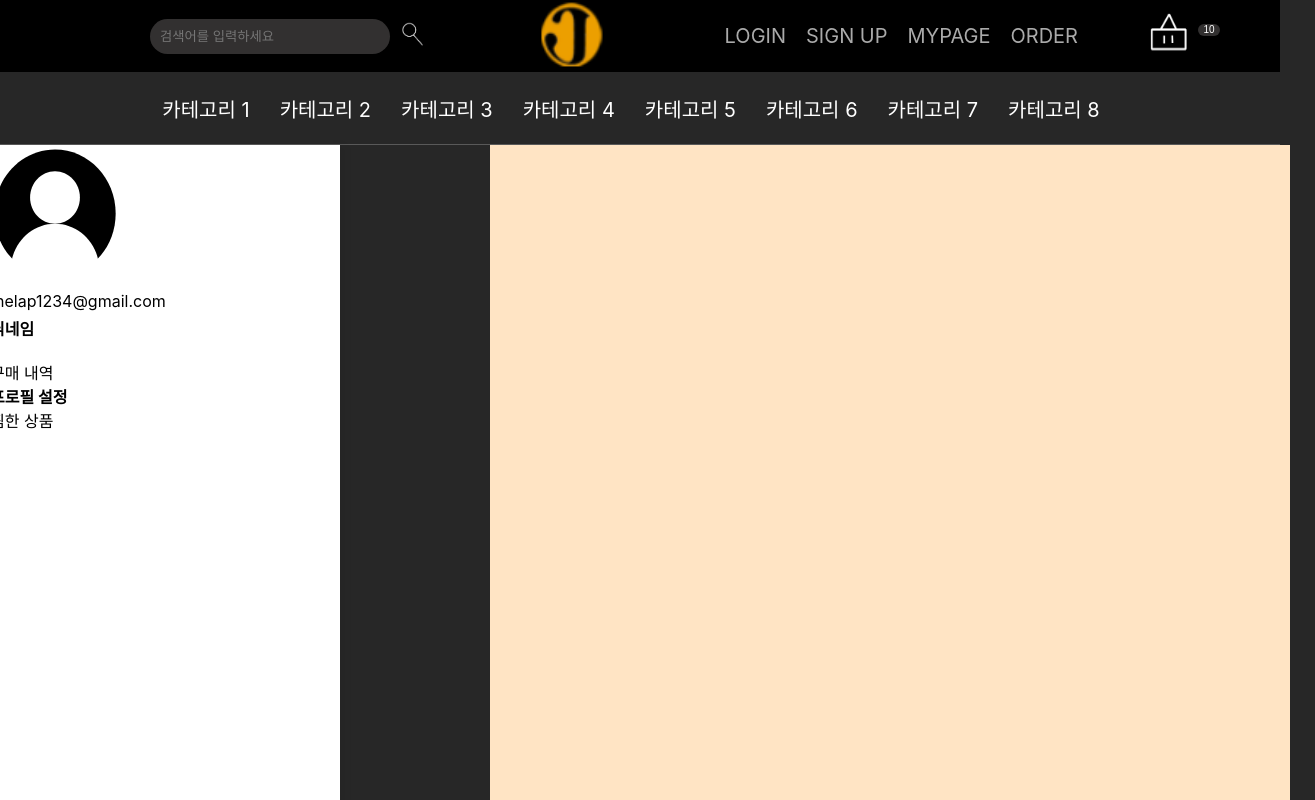
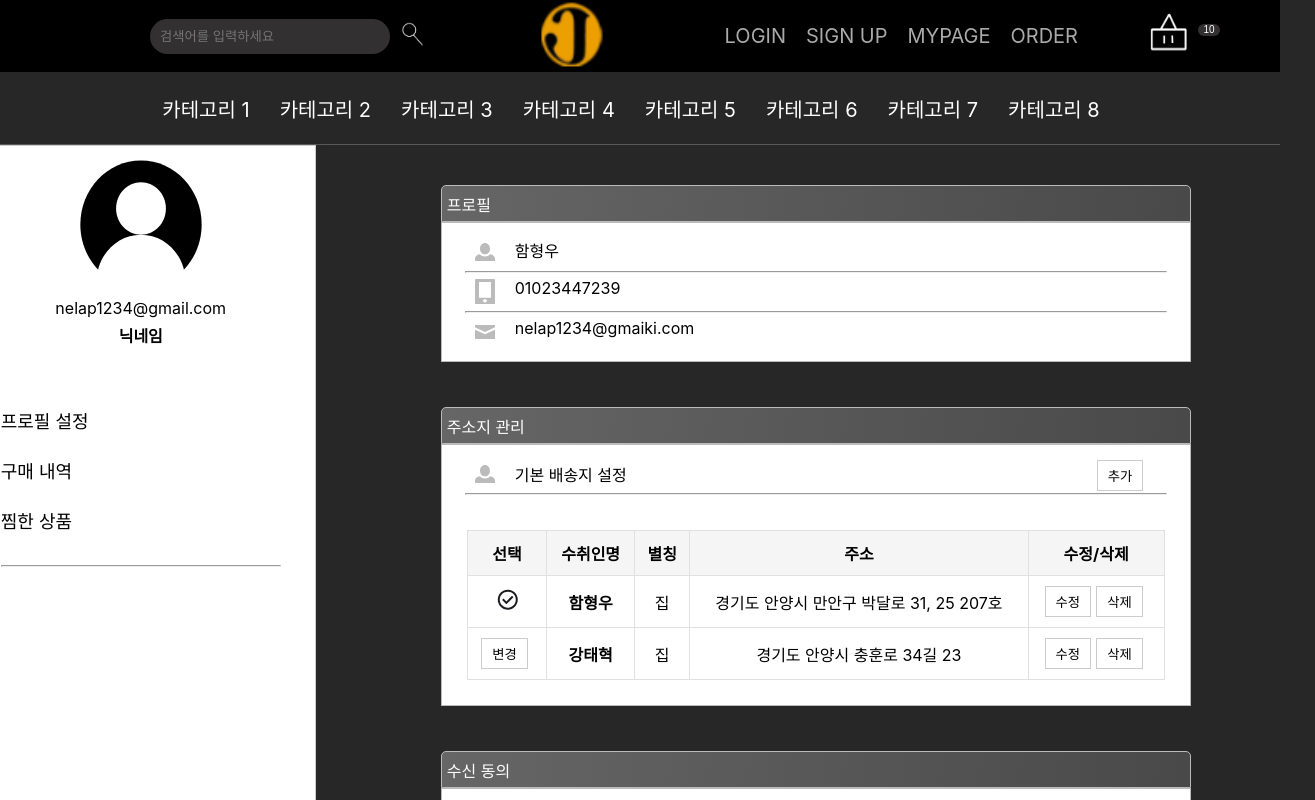
Before and after one commit to mulhowk/instrumentShop, a React (Create React App) app in the folder src/main/frontend/: page /myinfo in a window 1280 px wide. Shown: the top 800 px of the page, 1315 px wide, since content can reach past the window. Built offline with nearby package versions, Linux system fonts and the light colour scheme.

Commit message:
feat:MyPage 메인화면 추가

```diff
--- a/src/main/frontend/src/components/myPage/MyInfoContent.js
+++ b/src/main/frontend/src/components/myPage/MyInfoContent.js
@@ -1,10 +1,85 @@
 import "../../styles/myInfo/myInfoContent.css"
+import cUser from "../../img/register/c-user.svg"
+import cPhone from "../../img/register/c-phone.svg"
+import cEmail from "../../img/register/c-email.svg"
+import MyPageAddress from "./MyPageAddress";
+
 
 function MyInfoContent() {
     return (
         <>
             <div className="myInfo-content-tab">
-
+                <div className="m-c-group">
+                    <div className="m-c-g-tab">
+                        <div className="m-c-g-t-header">
+                            <p>프로필</p>
+                        </div>
+                        <div className="m-c-g-t-content">
+                            <div className="m-c-g-t-c-tab"
+                                style={{backgroundImage: `url(${cUser})`,
+                                backgroundRepeat: 'no-repeat',
+                                backgroundPosition: '20px',
+                                backgroundSize: '20px'
+                            }}>
+                                <span className="t-span">함형우</span>
+                            </div>
+                            <hr className="t-hr" />
+                            <div className="m-c-g-t-c-tab"
+                                style={{backgroundImage: `url(${cPhone})`,
+                                backgroundRepeat: 'no-repeat',
+                                backgroundPosition: '20px',
+                                backgroundSize: '20px'
+                            }}>
+                                <span className="t-span">01023447239</span>
+                            </div>
+                            <hr className="t-hr" />
+                            <div className="m-c-g-t-c-tab"
+                                style={{backgroundImage: `url(${cEmail})`,
+                                backgroundRepeat: 'no-repeat',
+                                backgroundPosition: '20px',
+                                backgroundSize: '20px'
+                            }}>
+                                <span className="t-span">nelap1234@gmaiki.com</span>
+                            </div>
+                        </div>
+                    </div>
+                    <div className="null-space" />
+                    <div className="m-c-g-tab">
+                        <div className="m-c-g-t-header">
+                            <p>주소지 관리</p>
+                        </div>
+                        <div className="m-c-g-t-content">
+                            <div className="m-c-g-t-c-tab"
+                                    style={{backgroundImage: `url(${cUser})`,
+                                    backgroundRepeat: 'no-repeat',
+                                    backgroundPosition: '20px',
+                                    backgroundSize: '20px'
+                                }}>
+                                <span className="t-span">기본 배송지 설정</span>
+                                <button className="delete-button"
+                                    style={{ left:'470px',
+                                             position: 'relative'
+                                    }}>추가</button>
+                            </div>
+                            <hr className="t-hr" />
+                            <div className="m-c-g-t-address">
+                                <MyPageAddress/>
+                            </div>
+                        </div>
+                    </div>
+                    <div className="null-space" />
+                    <div className="m-c-g-tab">
+                        <div className="m-c-g-t-header">
+                            <p>수신 동의</p>
+                        </div>
+                        <div className="m-c-g-t-content">
+                        <div className="m-c-g-t-sns">
+                                <span className="t-sms">SMS 수신 동의 </span>
+                                <span className="t-email">이메일 수신 동의</span>
+                            </div>
+                        </div>
+                    </div>
+                </div>
             </div>
         </>
     );
--- a/src/main/frontend/src/components/myPage/MyInfoSide.js
+++ b/src/main/frontend/src/components/myPage/MyInfoSide.js
@@ -9,20 +9,19 @@ function MyInfoSide() {
                     <div className="p-l-info">
                         <img className="image-icon" alt="" src={pImage} />
                         <p className="p-l-i-email">nelap1234@gmail.com</p>
-                        <b className="b3">닉네임</b>
+                        <b className="p-l-i-nickName">닉네임</b>
                     </div>
-                    <div>
-                        <br className="p-l-br" />
+                    <div className="p-l-info-content">
                             <div className="p-l-i-button">
-                                <div className="div12">구매 내역</div>
+                                <div className="p-l-i-tab">프로필 설정</div>
                             </div>
                             <div className="p-l-i-button">
-                                <b className="b2">프로필 설정</b>
+                                <div className="p-l-i-tab">구매 내역</div>
                             </div>
                             <div className="p-l-i-button">
-                                <div className="div13">찜한 상품</div>
+                                <div className="p-l-i-tab">찜한 상품</div>
                             </div>
-                        <br className="p-l-br" />
+                        <hr className="p-l-i-hr" />
                     </div>
                 </div>
             </div>
--- /dev/null
+++ b/src/main/frontend/src/components/myPage/MyPageAddress.js
@@ -0,0 +1,68 @@
+import React, { useState } from 'react';
+
+import aCheck from '../../img/info/check_circle.svg'
+
+import '../../styles/myInfo/myInfoAddress.css'
+
+const MyPageAddress = () => {
+
+    const [addresses, setAddresses] = useState([
+        {
+            id: '1',
+            name: '함형우',
+            nickName: '집',
+            mainAddress: '경기도 안양시 만안구 박달로 31, 25 207호',
+            detailAddress: '경기도 안양시 만안구 박달로 111-1, 번영빌딩 25 207호',
+            contact: '010-2344-7239',
+            rank: 1
+        },
+        {
+            id: '2',
+            name: '강태혁',
+            nickName: '집',
+            mainAddress: '경기도 안양시 충훈로 34길 23',
+            detailAddress: '경기도 안양시 만안구 3길 2학2이',
+            contact: '010-1549-7842',
+            rank: 0
+        }
+        //... 다른 주소 데이터
+    ]);
+
+    return (
+        <div className="address-container">
+        <table className="address-table">
+            <thead>
+                <tr>
+                    <th>선택</th>
+                    <th>수취인명</th>
+                    <th>별칭</th>
+                    <th>주소</th>
+                    <th>수정/삭제</th>
+                </tr>
+            </thead>
+            <tbody>
+                {addresses.map(address => (
+                    <tr key={address.id}>
+                        <td>
+                            {address.rank !== 1 ?
+                                <button className="m-c-reflect-button">변경</button>
+                                : <img src={aCheck} alt="Checked" className="check-icon" />}
+                        </td>
+                        <td className="address-name">{address.name}</td>
+                        <td className="address-nickName">
+                            {address.nickName}
+                        </td>
+                        <td className="address-address">{address.mainAddress}</td>
+                        <td className="address-actions">
+                            <button className="edit-button">수정</button>
+                            <button className="delete-button">삭제</button>
+                        </td>
+                    </tr>
+                ))}
+            </tbody>
+        </table>
+    </div>
+    );
+}
+
+export default MyPageAddress;
--- a/src/main/frontend/src/pages/myinfo/MyInfo.js
+++ b/src/main/frontend/src/pages/myinfo/MyInfo.js
@@ -14,7 +14,6 @@ function MyInfo() {
         <div className="side-page">
             <div className="side-page-content">
                 <MyInfoSide/>
-                <div className="default-space"/>
                 <MyInfoContent/>
             </div>
         </div>
--- /dev/null
+++ b/src/main/frontend/src/styles/myInfo/myInfoAddress.css
@@ -0,0 +1,55 @@
+/* 전체 테이블 스타일 */
+.address-container {
+    padding: 15px;
+}
+
+.address-table {
+    width: 100%;
+    border-collapse: collapse;
+    margin-top: 20px;
+}
+
+/* 테이블 헤더 스타일 */
+.address-table thead {
+    background-color: #f5f5f5;
+}
+
+.address-table thead th {
+    padding: 10px;
+    border: 1px solid #e0e0e0;
+    text-align: center;
+}
+
+/* 테이블 본문 스타일 */
+.address-table tbody td {
+    padding: 10px;
+    border: 1px solid #e0e0e0;
+    text-align: center;
+}
+
+.address-name, .address-contact {
+    font-weight: bold;
+}
+
+.address-detail {
+    color: #555;
+}
+
+/* 라디오 버튼 스타일 */
+.address-radio {
+    margin: 0;
+    padding: 0;
+}
+
+/* 수정/삭제 버튼 스타일 */
+.edit-button, .delete-button {
+    padding: 5px 10px;
+    margin-right: 5px;
+    background-color: #fff;
+    border: 1px solid #ccc;
+    cursor: pointer;
+}
+
+.edit-button:hover, .delete-button:hover {
+    background-color: #e0e0e0;
+}
--- a/src/main/frontend/src/styles/myInfo/myInfoContent.css
+++ b/src/main/frontend/src/styles/myInfo/myInfoContent.css
@@ -1,4 +1,81 @@
 .myInfo-content-tab {
-    background-color: bisque;
-    width: 800px;
+    background-color: #272727;
+    padding-top: 40px;
+    width: 1000px;
 }
+
+.m-c-group {
+    display: flex;
+    flex-direction: column;
+    align-items: center;
+    height: 100%;
+}
+
+.m-c-g-tab {
+    width: 750px;
+}
+
+    .m-c-g-t-header {
+        border-radius: var(--br-8xs) var(--br-8xs) 0px 0px;
+        background-image: linear-gradient(98deg,#666666,#4a4949);
+        border: 1px solid var(--color-silver-100);
+        height: 35px;
+        display: flex;
+        align-items: center;
+    }
+
+    .m-c-g-t-header p {
+        font-size: 16px;
+        color : white;
+
+    }
+
+    .m-c-g-t-content {
+        padding: 10px;
+        border: 1px solid var(--color-silver-100);
+        background-color: var(--color-white);
+    }
+
+    .m-c-g-t-c-tab {
+        padding-top: 2px;
+        height: 30px;
+        margin: 3px;
+    }
+
+    .t-hr {
+        margin: 0 auto;
+        width: 700px;
+    }
+
+    .t-span {
+        margin-left: 60px;
+    }
+
+.null-space {
+    height: 45px;
+}
+
+.m-c-reflect-button {
+    padding: 5px 10px;
+    margin-right: 5px;
+    background-color: #fffffff6;
+    border: 1px solid #ccc;
+    cursor: pointer;
+}
+
+.m-c-g-t-sns {
+    height: 75px;
+    display: flex;
+    align-items: flex-start;
+    flex-direction: column;
+    justify-content: center;
+}
+
+.t-sms {
+    margin-left: 20px;
+    padding-bottom: 20px;
+}
+
+.t-email {
+    margin-left: 20px;
+}
--- a/src/main/frontend/src/styles/myInfo/myInfoSide.css
+++ b/src/main/frontend/src/styles/myInfo/myInfoSide.css
@@ -4,4 +4,23 @@
     width: 350px;
     height: 800px;
     box-shadow: 5px 1px 8px 0 rgba(0,0,0,.06);
+    border : 1px solid var(--color-silver-200);
   }
+
+  .p-l-info {
+    display: flex;
+    flex-direction: column;
+    align-items: center;
+    padding: 10px;
+  }
+
+  .p-l-info-content {
+    width: 280px;
+    padding-top: 50px;
+    margin: 0 auto;
+  }
+
+  .p-l-i-tab {
+    height: 50px;
+    font-size: 18px;
+  }
```
Also changed, not shown: src/main/frontend/src/img/info/check_circle.svg (added).
